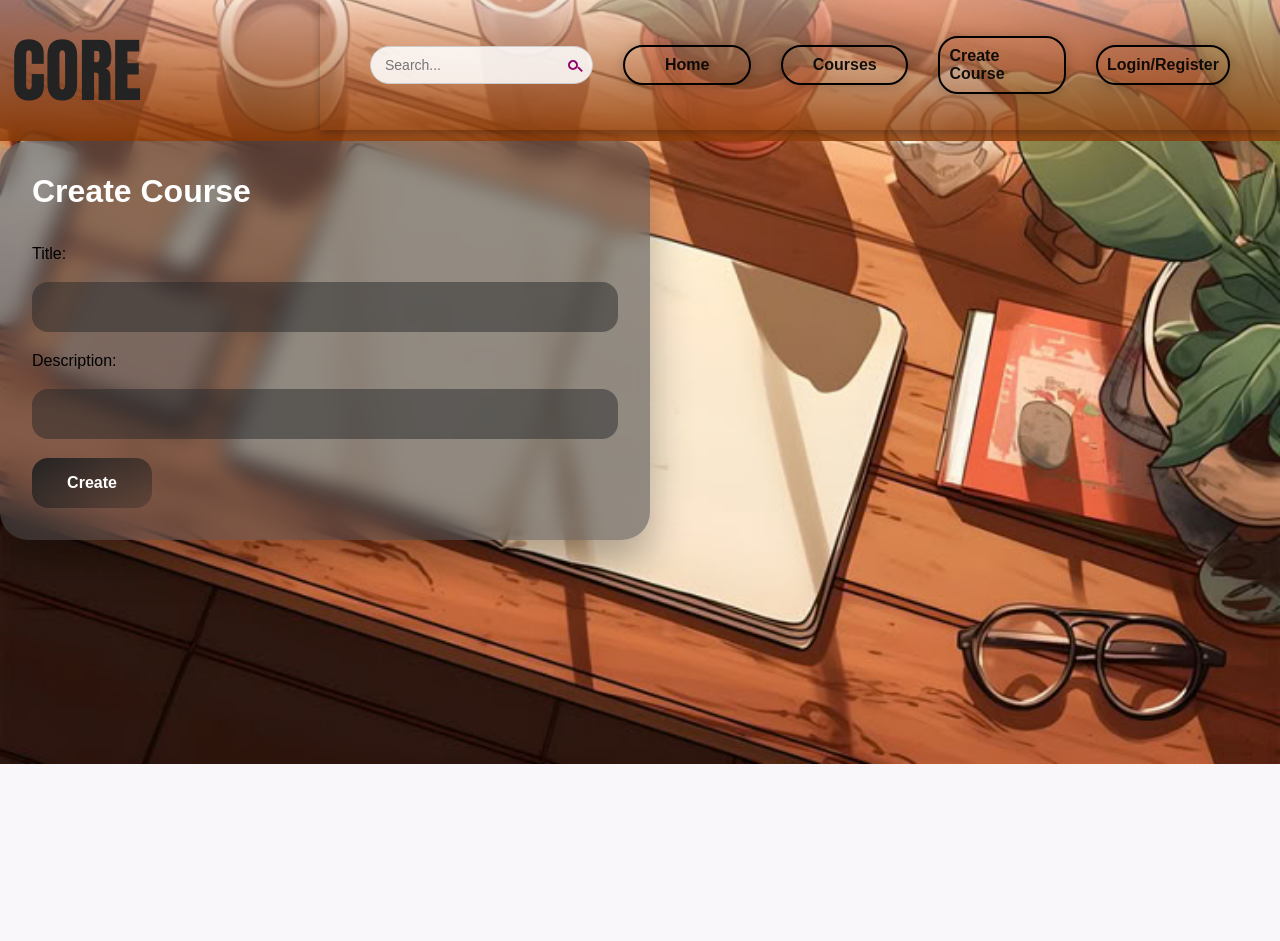
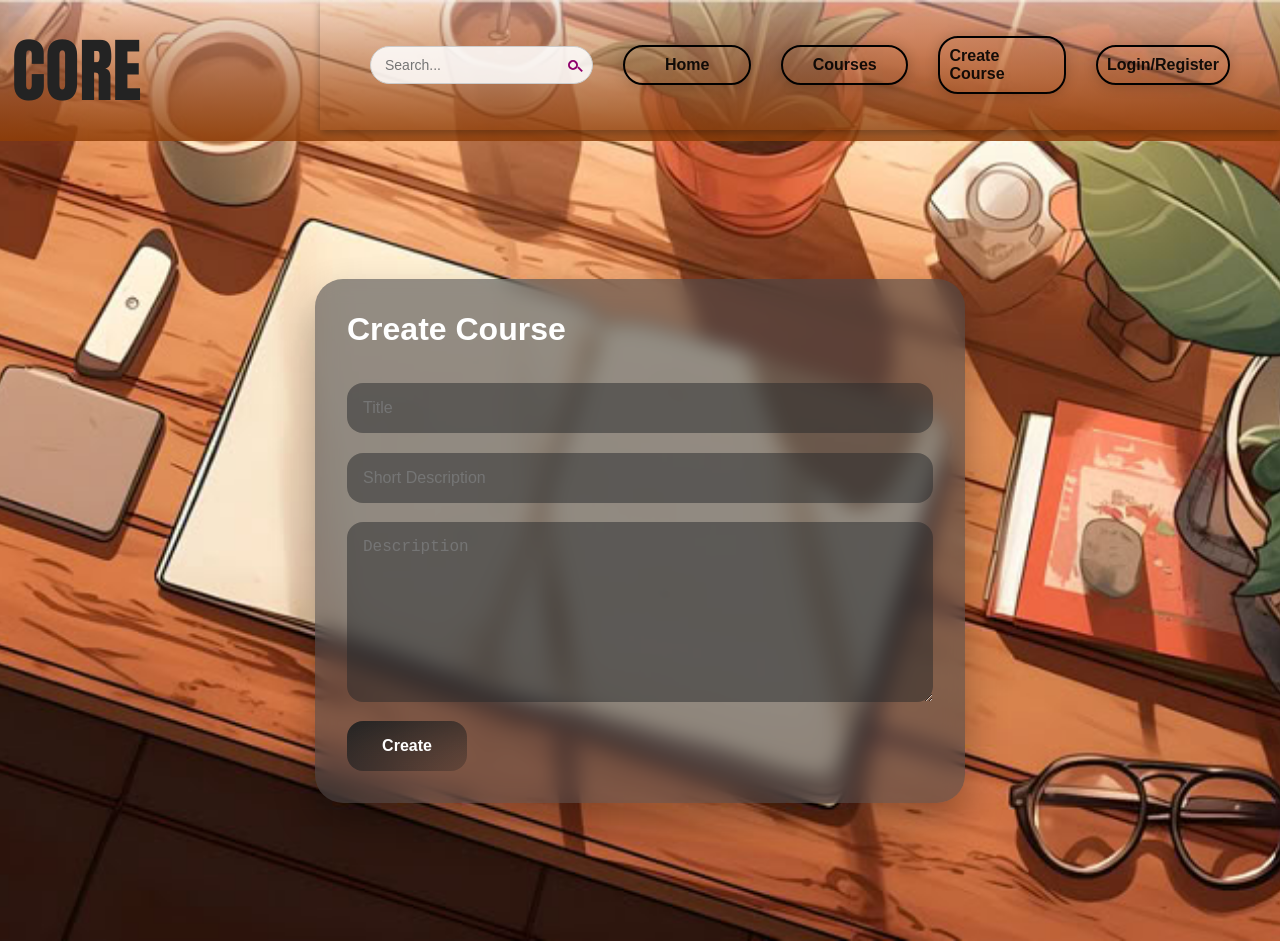
Before and after one commit to 23-kartikey/course-distributor, a React (Vite) app in the folder course-distributor-frontend/: page /create-course in a window 1280 px wide. Before the commit the page ends 800 px from the top, so only its background shows below. Built offline with nearby package versions, Linux system fonts and the light colour scheme.

Commit message:
feat: updated functionality for course form

```diff
--- a/course-distributor-frontend/src/pages/CreateCourse.tsx
+++ b/course-distributor-frontend/src/pages/CreateCourse.tsx
@@ -1,13 +1,93 @@
-import CourseForm from "../components/CourseForm";
-
-import "../styles/Courses.css";
+import { useState } from "react";
+import type{ CourseForm } from "../types/course";
+import { postCourse } from "../services/CourseService";
+import "../styles/CourseForm.css";
 
 const CreateCourse = () =>{
 
+    const [course, setCourse] = useState<CourseForm>({
+        name: '',
+        shortDescription: '',
+        description: ''
+    });
+
+    const [loading, setLoading] = useState(false);
+
+    const [error, setError] = useState('');
+
+
+
+
+    const handleChange = (e: React.ChangeEvent<HTMLInputElement>) => {
+
+        const {name, value} = e.target;
+
+        setCourse(prev => (
+            {
+                ...prev,
+                [name]:value
+            }
+        ));
+    }
+
+    const handleSubmit = (e: React.SubmitEvent<HTMLFormElement>) => {
+
+        e.preventDefault();
+
+        const createCourse = async() => {
+
+            try{
+                setLoading(true);
+                const response = await postCourse(course);
+                console.log("Course created: ", response.name);
+                setCourse({
+                    name: '', shortDescription: '', description: ''
+                });
+                alert("Course created");
+            }
+            catch(error){
+                setError("Failed to create course");
+                console.log(error);
+            }
+            finally{
+                setLoading(false);
+            }
+
+        }
+
+        createCourse();
+
+    }
 
     return(
-        <div className="courses-page">
-            <CourseForm />
+        <div className="create-course-page">
+            <form className="course-form" onSubmit={handleSubmit}>
+                <h1>Create Course</h1>
+                <input
+                    type="text"
+                    placeholder="Title"
+                    value={course.name}
+                    onChange={handleChange}
+                    name="name"
+                />
+                <input
+                    type="text"
+                    placeholder="Short Description"
+                    value={course.shortDescription}
+                    onChange={handleChange}
+                    name="shortDescription"
+                />
+                <textarea
+                    placeholder="Description"
+                    value={course.description}
+                    onChange={(e)=>setCourse(prev=>({...prev, description: e.target.value}))}
+                    name="description"
+                />
+                {
+                    error && <p className="error">{error}</p>
+                }
+                <button>{loading?"Creaing...":"Create"}</button>
+            </form>
         </div>
     );
 
```
